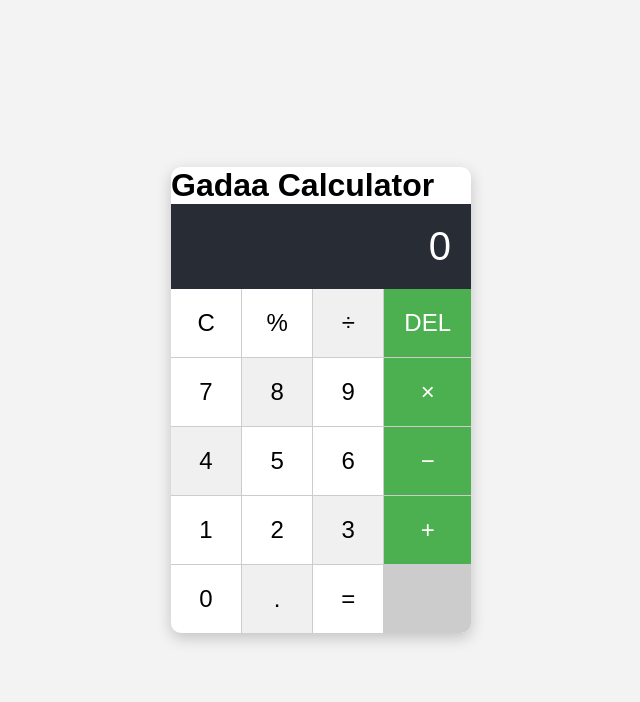
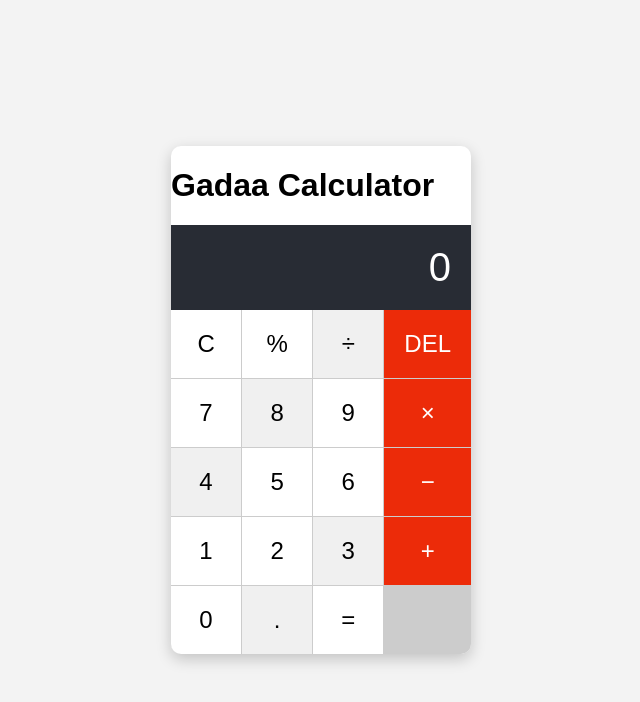
Before and after one commit to Bonahirpa/Gadaa-calculator, a plain HTML site: page index.html in a window 1280 px wide. Shown: the whole page, without its empty margins (319-959 px from the left). Drawn offline with Linux system fonts and the light colour scheme.

Commit message:
changed name

```diff
--- a/index.html
+++ b/index.html
@@ -8,7 +8,7 @@
 </head>
 <body>
   <div class="calculator">
-    <h1>Gadaa Calculator</h1>
+    <h1 class="title">Gadaa Calculator</h1>
     <div class="display" id="display">0</div>
     <div class="buttons">
       <button onclick="clearDisplay()">C</button>
--- a/style.css
+++ b/style.css
@@ -8,9 +8,10 @@ body {
   height: 100vh;
   margin: 0;
 }
-h1{
-  margin: auto;
-  padding: auto;
+.title{
+  background-color: #fff;
+
+
 }
 .calculator {
   width: 300px;
@@ -55,7 +56,7 @@ button:nth-child(3n) {
 }
 
 button:nth-child(4n) {
-  background-color: #4caf50;
+  background-color: #ec2b09;
   color: white;
 }
 
```
